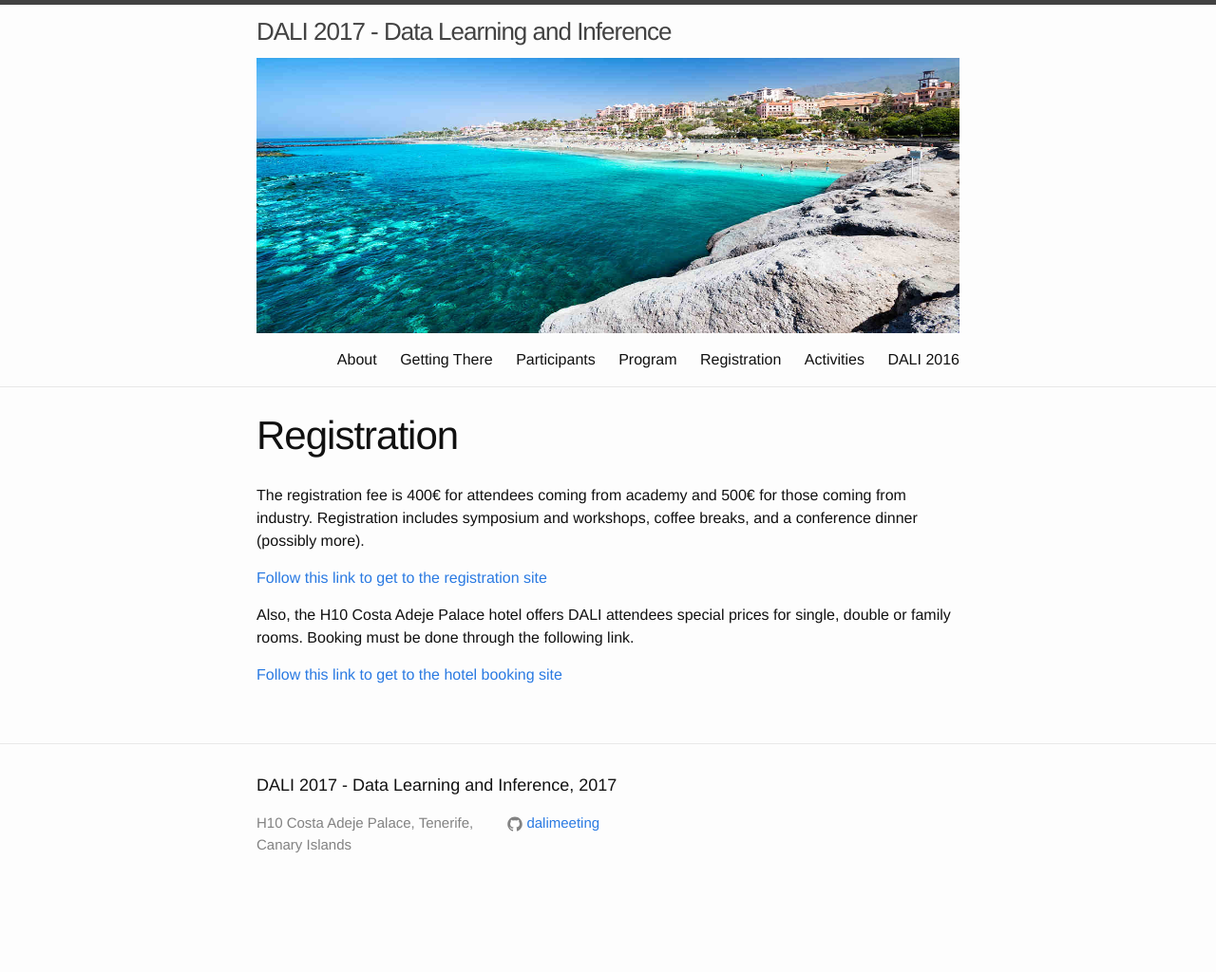
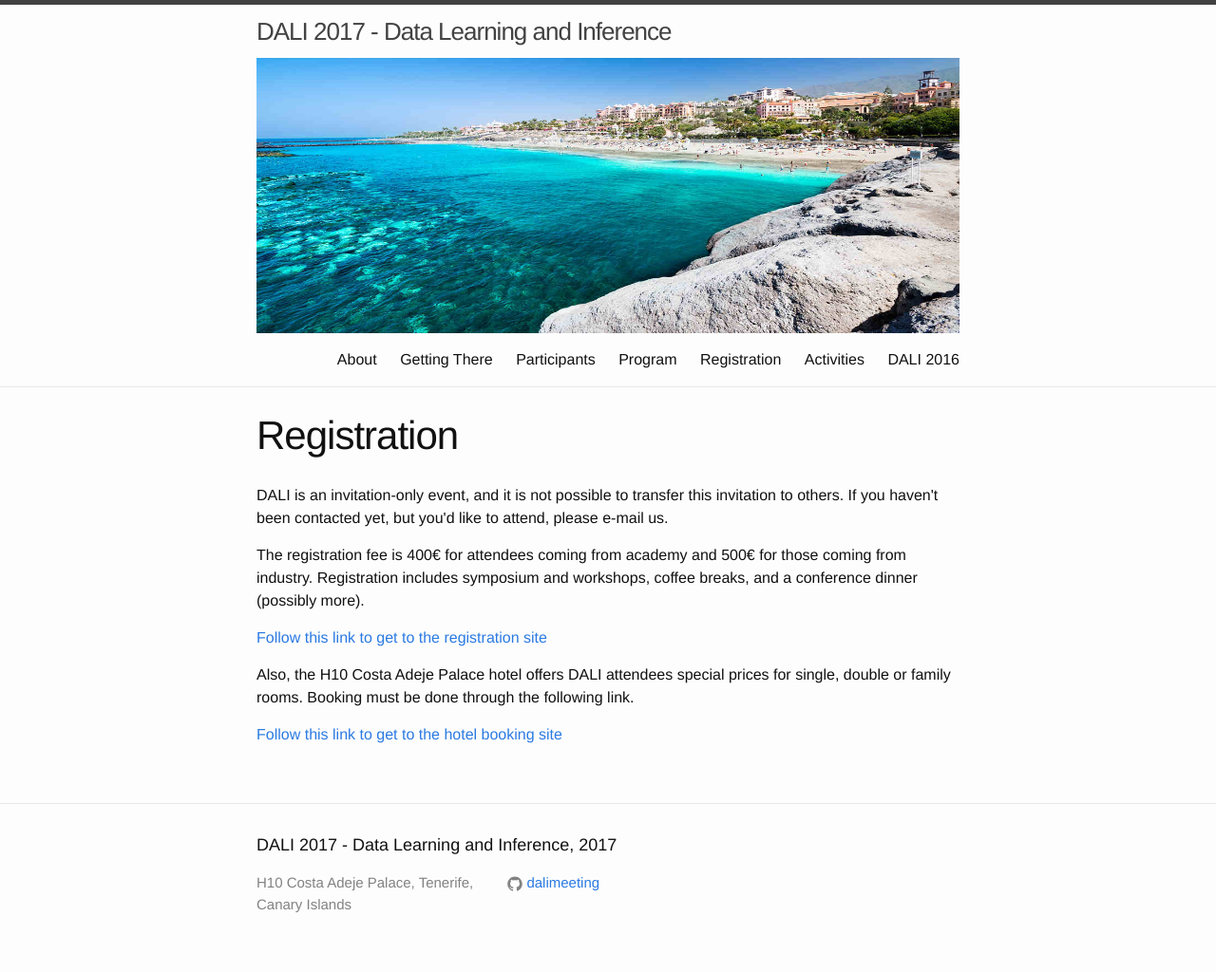
Before and after one commit to dalimeeting/dalimeeting.github.io, a Jekyll site: the page built from registration.html, in a window 1280 px wide. Shown: the whole page at 95% size. Built offline with Jekyll 4.4.1, drawn with Linux system fonts in a browser that asks for light colours; before the commit the page ends 961 px from its top, so only the background shows below that.

Commit message:
Adding some text to the registration page

```diff
--- a/_layouts/registration.html
+++ b/_layouts/registration.html
@@ -2,6 +2,10 @@
 layout: page
 ---
 <article>
+
+  <p> DALI is an invitation-only event, and it is not possible to transfer this invitation to others. If you haven't been contacted yet, but you'd like to attend, please e-mail us.</p>
+
+  <p></p>
 
   <p> The registration fee is 400€ for attendees coming from academy and 500€ for those coming from industry. Registration includes symposium and workshops, coffee breaks, and a conference dinner (possibly more). </p>
 
```
